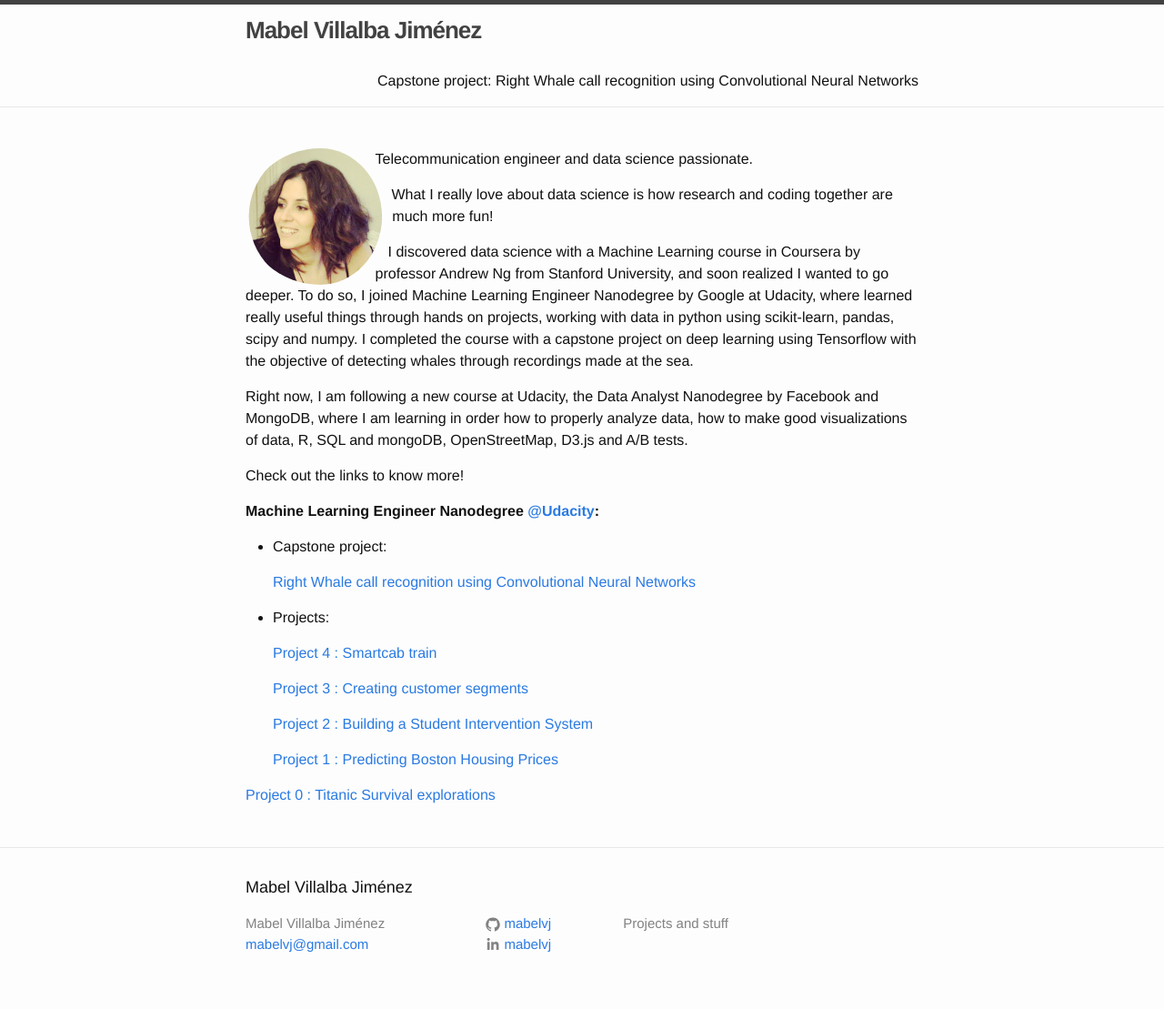
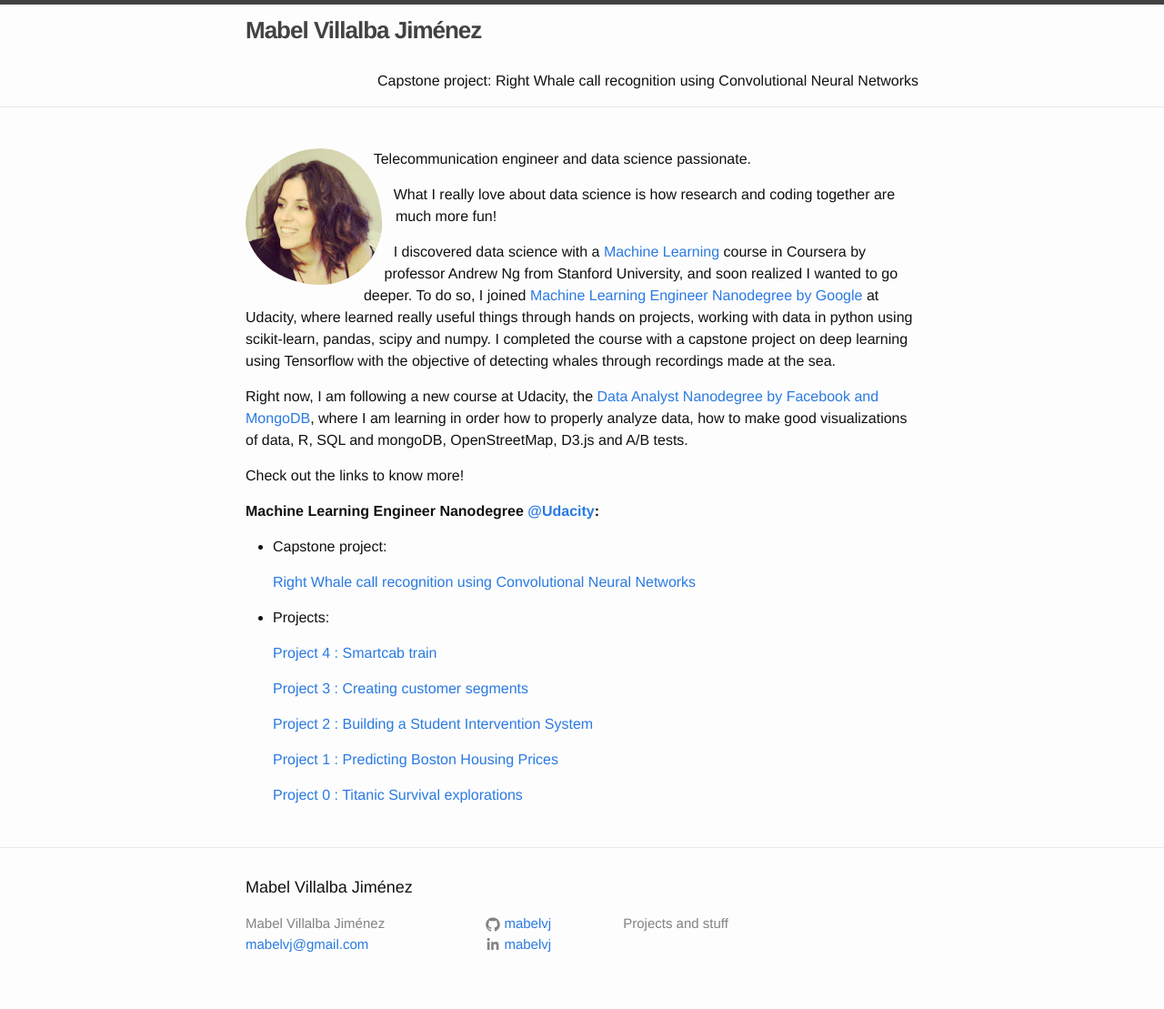
Before and after one commit to mabelvj/mabelvj.github.io, a Jekyll site: the page built from index.md, in a window 1280 px wide. Shown: the whole page at 91% size. Built offline with Jekyll 4.4.1, drawn with Linux system fonts in a browser that asks for light colours; part of the change alters nothing that is shown.

Commit message:
Update 17-11-2016 4

```diff
--- a/index.md
+++ b/index.md
@@ -18,6 +18,7 @@ layout: home
 	border-radius: 50%;
 	float:left;
 	padding-right: 15px;
+	padding-bottom: 15px;
 }
 </style>
 
@@ -27,14 +28,14 @@ Telecommunication engineer and data science passionate.
 
 What I really love about data science is how research and coding together are much more fun!
 
-I discovered data science with a Machine Learning course in Coursera by professor Andrew Ng from Stanford University, and soon realized I wanted to go deeper. To do so, I joined Machine Learning Engineer Nanodegree by Google at Udacity, where learned really useful things through hands on projects, working with data in python using scikit-learn, pandas, scipy and numpy.  I completed the course with a capstone project on deep learning using Tensorflow with the objective of detecting whales through recordings made at the sea.
+I discovered data science with a [Machine Learning](https://www.coursera.org/learn/machine-learning) course in Coursera by professor Andrew Ng from Stanford University, and soon realized I wanted to go deeper. To do so, I joined [Machine Learning Engineer Nanodegree by Google](https://www.udacity.com/course/machine-learning-engineer-nanodegree--nd009) at Udacity, where learned really useful things through hands on projects, working with data in python using scikit-learn, pandas, scipy and numpy.  I completed the course with a capstone project on deep learning using Tensorflow with the objective of detecting whales through recordings made at the sea.
 
-Right now, I am following a new course at Udacity, the Data Analyst Nanodegree by Facebook and MongoDB, where I am learning in order how to properly analyze data, how to make good visualizations of data, R, SQL and mongoDB, OpenStreetMap, D3.js and A/B tests.
+Right now, I am following a new course at Udacity, the [Data Analyst Nanodegree by Facebook and MongoDB](https://www.udacity.com/course/data-analyst-nanodegree--nd002), where I am learning in order how to properly analyze data, how to make good visualizations of data, R, SQL and mongoDB, OpenStreetMap, D3.js and A/B tests.
 
 Check out the links to know more!
 
 
-**Machine Learning Engineer Nanodegree [@Udacity](https://www.udacity.com/course/machine-learning-engineer-nanodegree--nd009):**
+**Machine Learning Engineer Nanodegree [@Udacity](https://www.udacity.com):**
 
 - Capstone project:
 
@@ -50,4 +51,4 @@ Check out the links to know more!
 
 	[Project 1 : Predicting Boston Housing Prices](https://github.com/mabelvj/MLNP/blob/master/P1_boston_housing/boston_housing.ipynb)
 
-[Project 0 : Titanic Survival explorations](https://github.com/mabelvj/MLNP/blob/master/P0_titanic/Titanic_Survival_Exploration.ipynb)
+	[Project 0 : Titanic Survival explorations](https://github.com/mabelvj/MLNP/blob/master/P0_titanic/Titanic_Survival_Exploration.ipynb)
```
Also changed, not shown: 1 other file.
